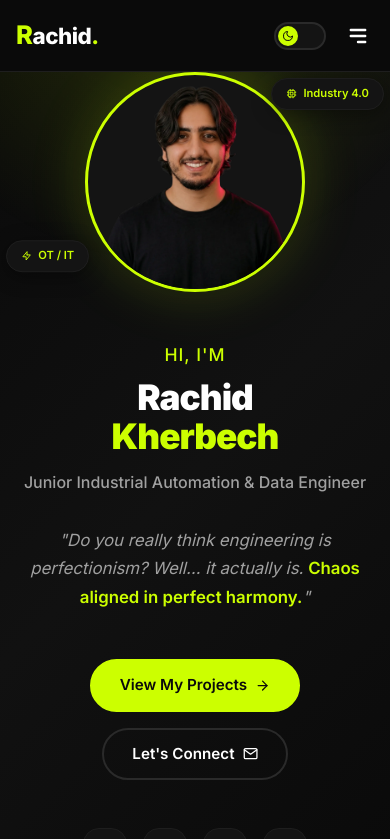
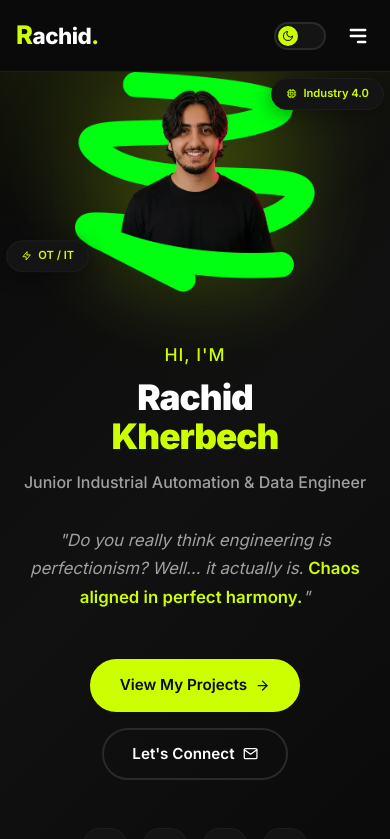
Before and after one commit to yoorax/yoorax.github.io, a React (Create React App) app: page / in a window 390 px wide. Shown: the top 839 px of the page. Built offline with nearby package versions, Linux system fonts and the light colour scheme.

Commit message:
update 7 : Change the portfolio image design

```diff
--- a/src/components/Hero.css
+++ b/src/components/Hero.css
@@ -143,22 +143,14 @@
   animation: pulse 4s ease-in-out infinite;
 }
 
-.hero-photo-frame {
-  width: 340px;
-  height: 340px;
-  border-radius: 50%;
-  overflow: hidden;
-  border: 3px solid var(--accent);
+.hero-illustration {
+  width: 420px;
+  max-width: 100%;
+  height: auto;
+  display: block;
   position: relative;
-  background: var(--bg-card);
-  box-shadow: 0 0 60px var(--accent-glow);
-}
-
-.hero-photo {
-  width: 100%;
-  height: 100%;
-  object-fit: cover;
-  object-position: center top;
+  z-index: 1;
+  filter: drop-shadow(0 8px 40px var(--accent-glow));
 }
 
 /* Floating Badges */
@@ -177,6 +169,7 @@
   white-space: nowrap;
   box-shadow: var(--shadow-md);
   animation: float 6s ease-in-out infinite;
+  z-index: 2;
 }
 
 .badge-top {
@@ -329,14 +322,8 @@
     justify-content: center;
   }
 
-  .hero-photo-frame {
-    width: 260px;
-    height: 260px;
-  }
-
-  .hero-photo-glow {
-    width: 280px;
-    height: 280px;
+  .hero-illustration {
+    width: 300px;
   }
 
   .badge-top {
@@ -356,9 +343,8 @@
 }
 
 @media (max-width: 480px) {
-  .hero-photo-frame {
-    width: 220px;
-    height: 220px;
+  .hero-illustration {
+    width: 240px;
   }
 
   .hero-badge {
--- a/src/components/Hero.js
+++ b/src/components/Hero.js
@@ -52,17 +52,15 @@ function Hero() {
             </div>
           </div>
 
-          {/* Right: Photo */}
+          {/* Right: Illustration */}
           <div className="hero-photo-wrapper animate-in animate-in-delay-2">
             <div className="hero-photo-glow"></div>
-            <div className="hero-photo-frame">
-              <img
-                src="/portfolio_image.webp"
-                alt="Rachid Kherbech — Professional portrait"
-                className="hero-photo"
-              />
-            </div>
-            {/* Floating badges */}
+            <img
+              src="/portfolio_image_illustration.webp"
+              alt="Rachid Kherbech — Professional illustration"
+              className="hero-illustration"
+            />
+            {/* Floating badges — untouched */}
             <div className="hero-badge badge-top">
               <HiOutlineChip /> Industry 4.0
             </div>
```
Also changed, not shown: public/portfolio_image.webp (deleted), public/portfolio_image_illustration.webp (renamed from portfolio illustration.webp).
